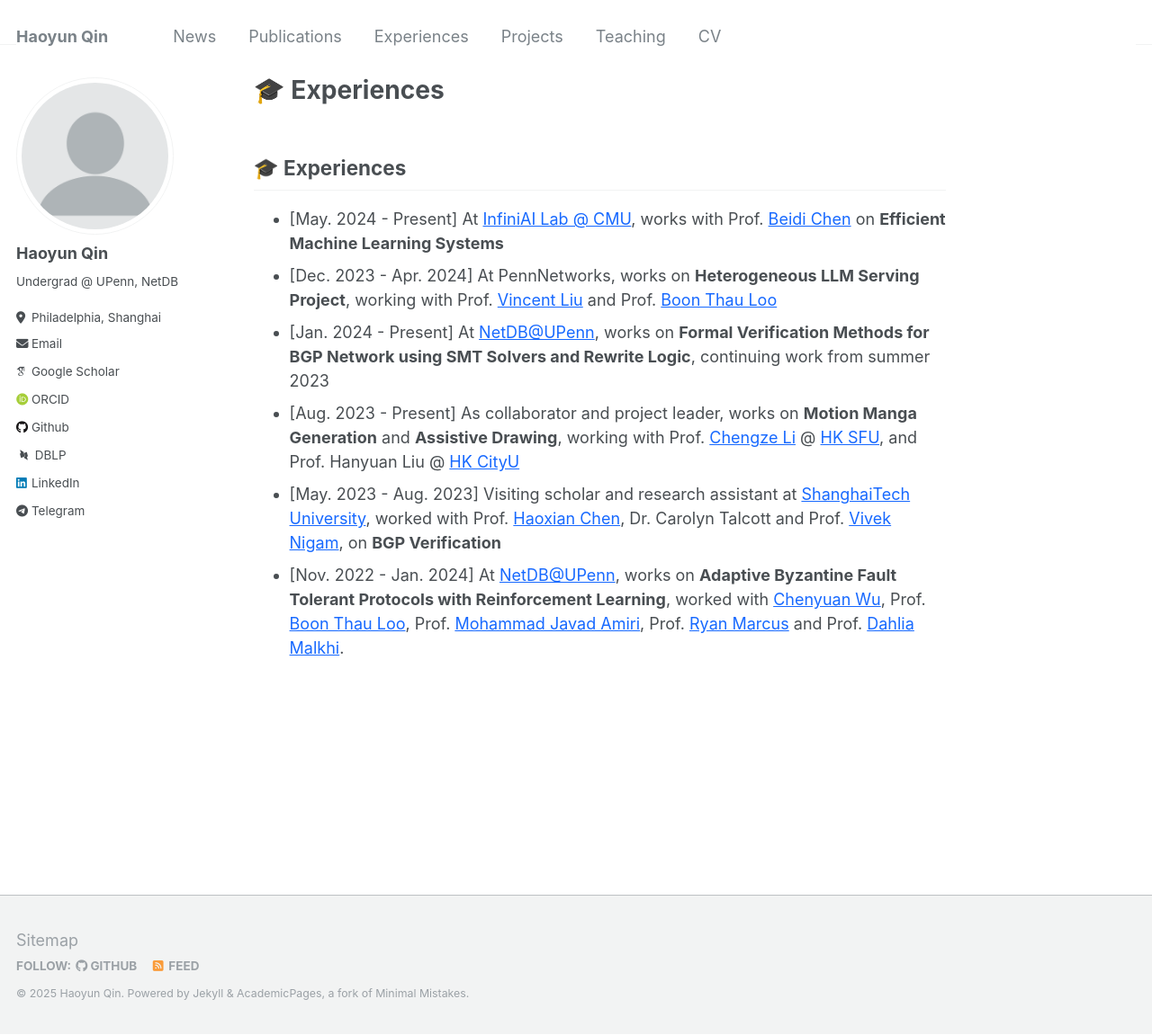
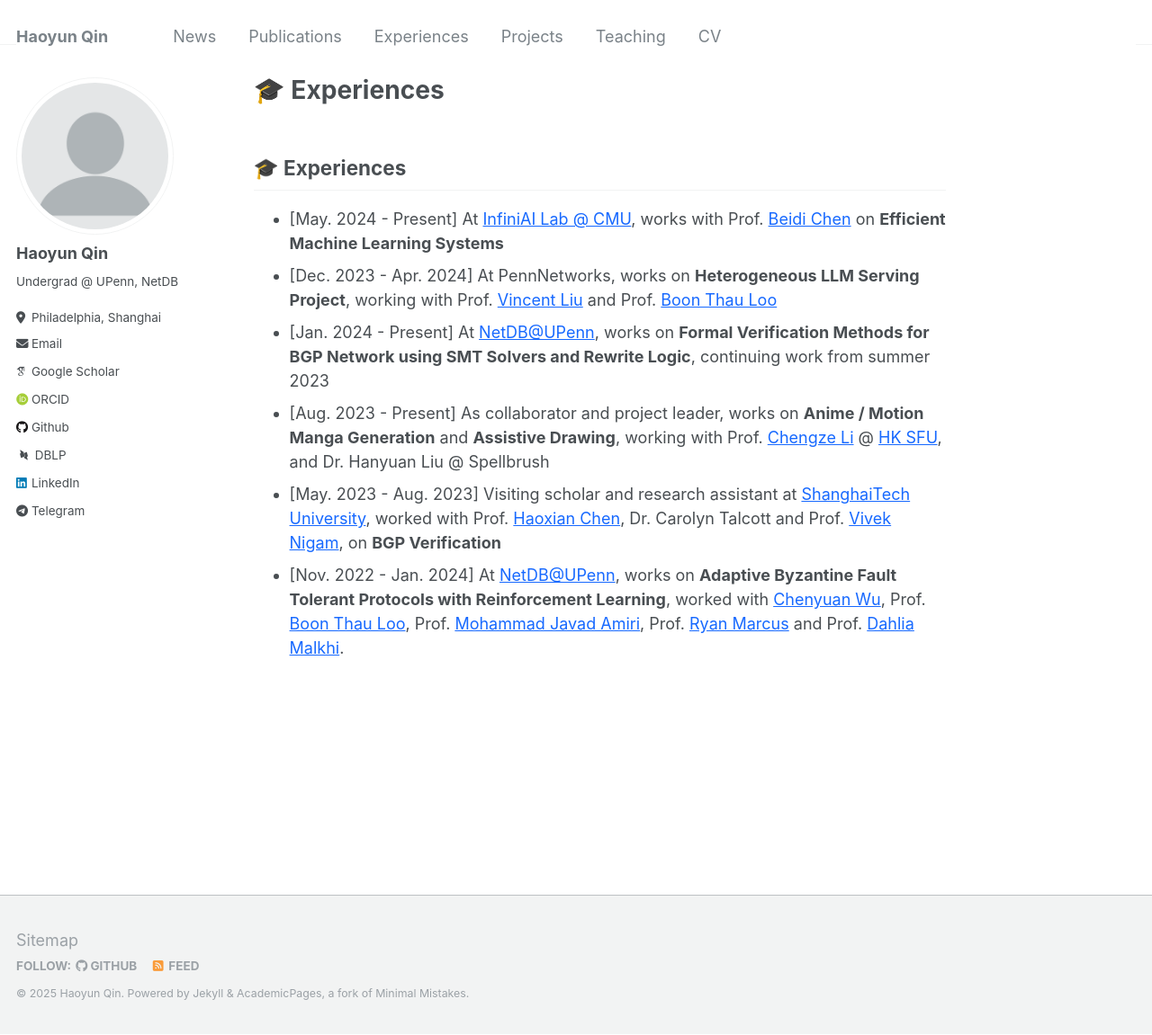
Before and after one commit to JeffersonQin/academic, a Jekyll site: the page built from _pages/includes/exp.md, in a window 1280 px wide and 1151 px high. Shown: the whole window at 90% size. Built offline with Jekyll 4.4.1, drawn with Linux system fonts in a browser that asks for light colours; some web fonts are replaced; our own code applies the rules of GitHub Pages for plain Markdown files.

Commit message:
fix: hanyuan's affiliation

```diff
--- a/_pages/includes/exp.md
+++ b/_pages/includes/exp.md
@@ -3,6 +3,6 @@
 * [May. 2024 - Present] At [InfiniAI Lab @ CMU](https://keroro824.github.io/lab-page/people/), works with Prof. [Beidi Chen](https://www.andrew.cmu.edu/user/beidic/) on **Efficient Machine Learning Systems**
 * [Dec. 2023 - Apr. 2024] At PennNetworks, works on **Heterogeneous LLM Serving Project**, working with Prof. [Vincent Liu](https://vincen.tl) and Prof. [Boon Thau Loo](https://boonloo.cis.upenn.edu/)
 * [Jan. 2024 - Present] At [NetDB@UPenn](https://netdb.cis.upenn.edu/), works on **Formal Verification Methods for BGP Network using SMT Solvers and Rewrite Logic**, continuing work from summer 2023
-* [Aug. 2023 - Present] As collaborator and project leader, works on **Motion Manga Generation** and **Assistive Drawing**, working with Prof. [Chengze Li](https://moeka.me/) @ [HK SFU](https://www.sfu.edu.hk/en/), and Prof. Hanyuan Liu @ [HK CityU](https://www.cityu.edu.hk/)
+* [Aug. 2023 - Present] As collaborator and project leader, works on **Anime / Motion Manga Generation** and **Assistive Drawing**, working with Prof. [Chengze Li](https://moeka.me/) @ [HK SFU](https://www.sfu.edu.hk/en/), and Dr. Hanyuan Liu @ Spellbrush
 * [May. 2023 - Aug. 2023] Visiting scholar and research assistant at [ShanghaiTech University](https://www.shanghaitech.edu.cn/eng/), worked with Prof. [Haoxian Chen](https://faculty.sist.shanghaitech.edu.cn/hxchen/), Dr. Carolyn Talcott and Prof. [Vivek Nigam](https://nigam.info/), on **BGP Verification**
 * [Nov. 2022 - Jan. 2024] At [NetDB@UPenn](https://netdb.cis.upenn.edu/), works on **Adaptive Byzantine Fault Tolerant Protocols with Reinforcement Learning**, worked with [Chenyuan Wu](https://chenyuanwu.com/), Prof. [Boon Thau Loo](https://boonloo.cis.upenn.edu/), Prof. [Mohammad Javad Amiri](https://www3.cs.stonybrook.edu/~amiri/), Prof. [Ryan Marcus](https://rmarcus.info/blog/) and Prof. [Dahlia Malkhi](https://malkhi.com/).
```
